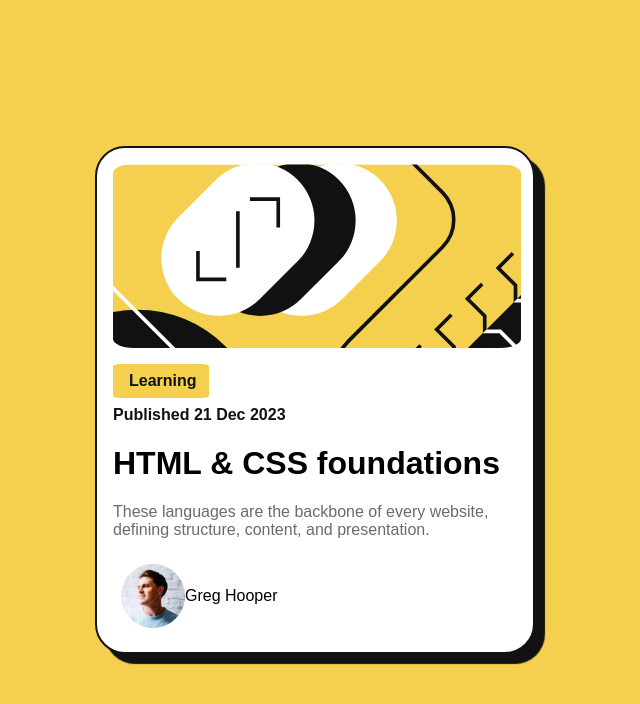
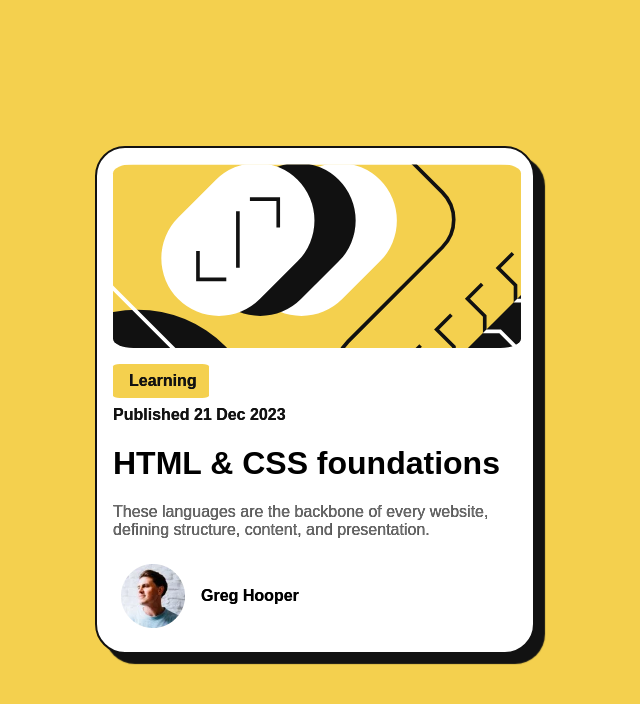
Before and after one commit to mysteryCypress/blog-preview-card-main, a plain HTML site: page index.html in a window 1280 px wide. Shown: the whole page, without its empty margins (325-965 px from the left). Drawn offline with Linux system fonts and the light colour scheme.

Commit message:
chore: add shadow to texts

```diff
--- a/style.css
+++ b/style.css
@@ -77,11 +77,20 @@ body {
     display: flex;
     align-items: center;
     padding: 1vh;
+    font-weight: bold;
 }
 
 #footer img {
     width: 4em;
     display: inline-block;
+}
+
+#footer #name {
+    margin-left: 1em;
+}
+
+#footer #name, #status, #message, #text {
+    text-shadow: 0.1px 0.1px 0.1px var(--gray-950);
 }
 
 @media screen and (max-width: 768px) {
```
